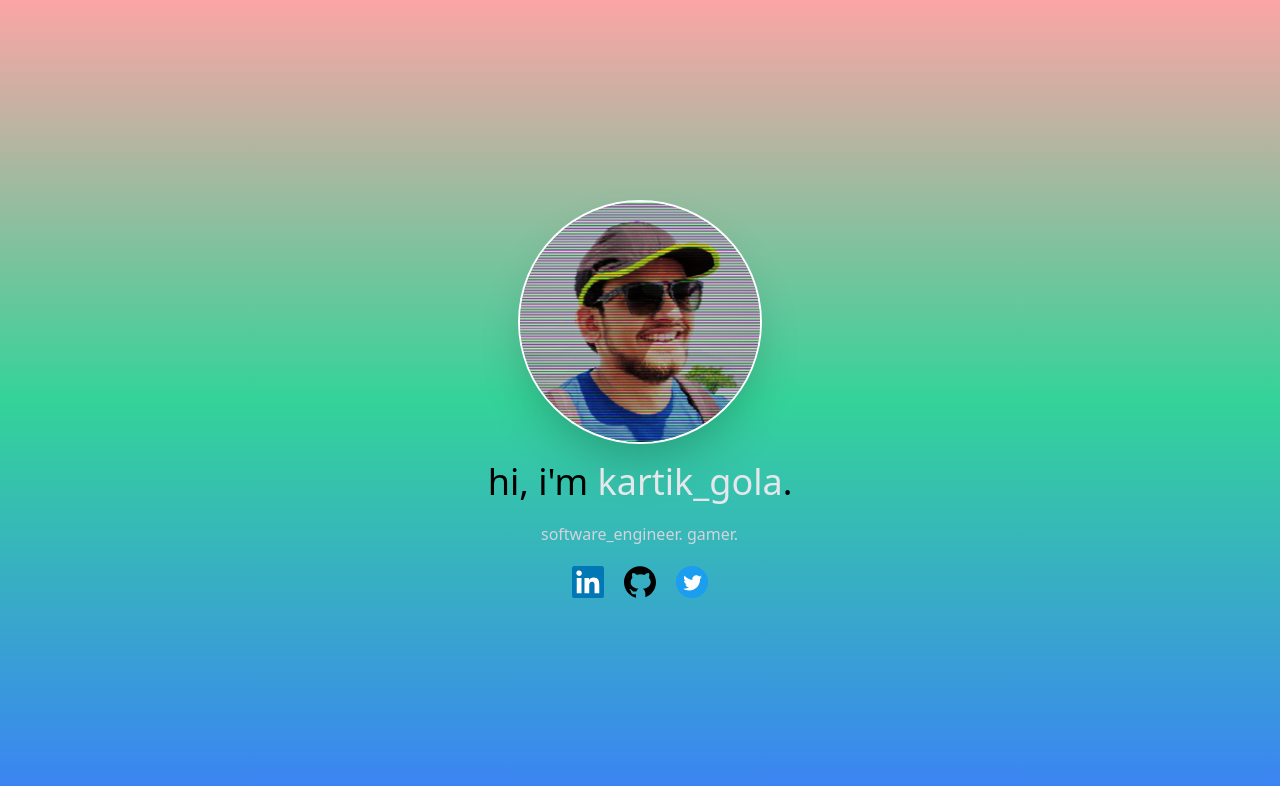
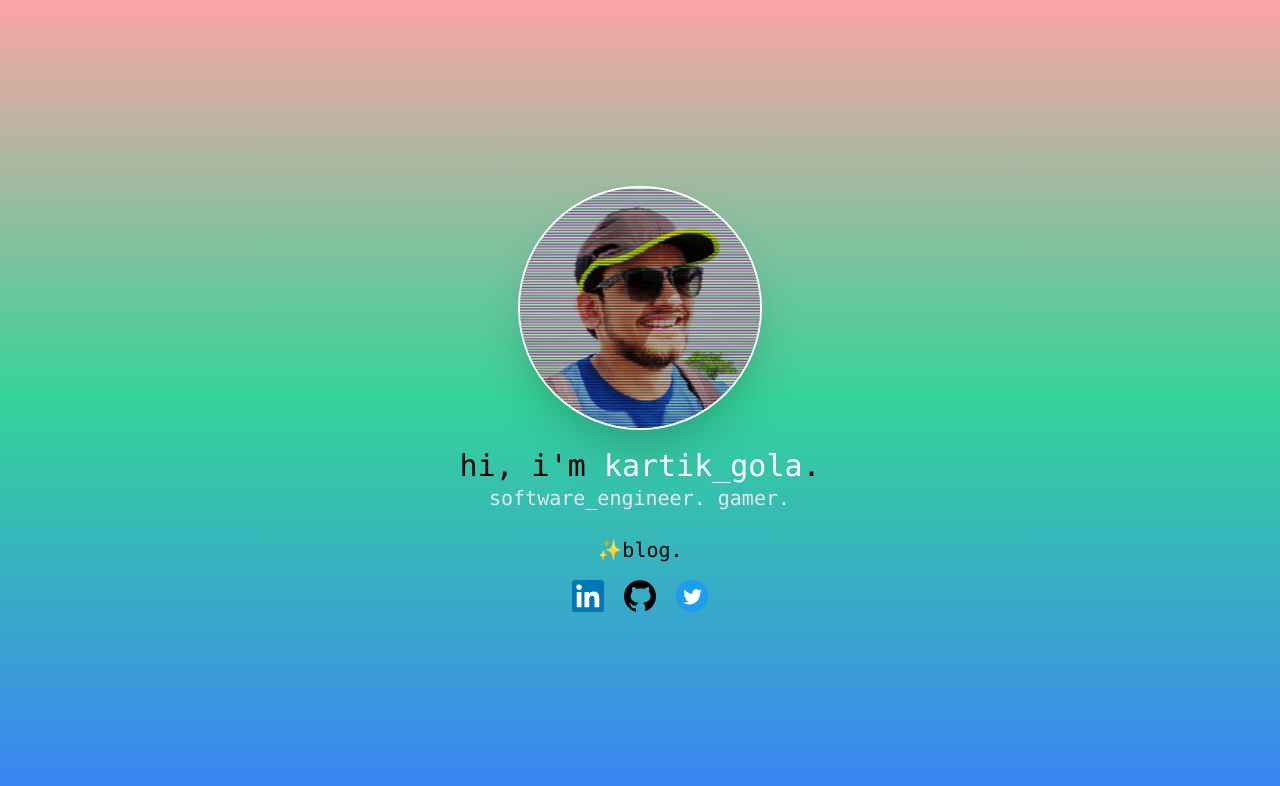
Before and after one commit to kartikgola/kartikgola.com, a Gatsby site: page / in a window 1280 px wide. Built offline with nearby package versions, Linux system fonts and the light colour scheme; Gatsby itself is replaced by a stand-in of ours.

Commit message:
Adding blog and emoji

```diff
--- a/src/components/Layout.jsx
+++ b/src/components/Layout.jsx
@@ -11,7 +11,7 @@ export default class Layout extends Component {
   render() {
     const { children } = this.props;
     return (
-      <div className="bg-gradient-to-b from-red-300 via-green-400 to-blue-500 mx-auto">
+      <div className="bg-gradient-to-b from-red-300 via-green-400 to-blue-500 mx-auto font-mono">
         <Helmet>
           <meta name="description" content={config.siteDescription} />
           <html lang="en" />
--- a/src/components/Nav.jsx
+++ b/src/components/Nav.jsx
@@ -5,17 +5,13 @@ export default class Nav extends Component {
     render() {
         const { config } = this.props;
         return (
-            <nav className="flex flex-wrap lg:space-x-10 justify-center">
-                <Link to="/" className="inline-flex">
-                    <img src={config.siteLogo} className="w-20" />
+            <nav className="text-xl mt-6 flex space-x-3">
+                <Link to="/blog">
+                    ✨<span className="hover:underline">blog</span>.
                 </Link>
-                <span className="inline-flex justify-end text-2xl font-medium lg:pt-2 space-x-4 lg:mt-6 sm:mt-4 h-full">
-                    <Link className="hover:underline" to="/recent">Recent</Link>
-                    <Link className="hover:underline" to="/posts">Posts</Link>
-                    <Link className="hover:underline" to="/code">Code</Link>
-                    <Link className="hover:underline" to="/random">Random</Link>
-                    <Link className="hover:underline" to="/about">About</Link>
-                </span>
+                {/*<Link to="/resume">*/}
+                {/*    📄<span className="hover:underline">resume</span>.*/}
+                {/*</Link>*/}
             </nav>
         );
     }
--- a/src/components/SocialLinks.jsx
+++ b/src/components/SocialLinks.jsx
@@ -6,10 +6,10 @@ export default class SocialLinks extends Component {
         const { config } = this.props;
         const { userLinks } = config;
         return (
-            <div className="flex justify-between space-x-5">
+            <div className="flex justify-between space-x-5 mt-4">
                 {
                     userLinks.map(linkInfo => (
-                        <OutboundLink key={linkInfo.label} href={linkInfo.url} target="_blank">
+                        <OutboundLink className="hover:scale-75" key={linkInfo.label} href={linkInfo.url} target="_blank">
                             <img src={linkInfo.path} className="w-8"/>
                         </OutboundLink>
                     ))
--- a/src/components/UserInfo.jsx
+++ b/src/components/UserInfo.jsx
@@ -1,18 +1,20 @@
 import React, { Component } from "react";
 import SocialLinks from "./SocialLinks";
 import "./UserInfo.css";
+import Nav from "./Nav";
 
 export default class UserInfo extends Component {
     render() {
         const { config } = this.props;
         return (
-            <div className="flex flex-col items-center space-y-5">
+            <div className="flex flex-col items-center">
                 <img src={config.siteProfilePicture} className="rounded-full ring-2 ring-white w-60 lg:w-50 shadow shadow-2xl"  alt="kartik_gola"/>
-                <div className="text-4xl mt-5">
-                    hi, i'm <span className="glitch text-gray-200" data-text="kartik_gola">kartik_gola</span>.
+                <div className="text-3xl mt-5">
+                    hi, i'm <span className="glitch text-white" data-text="kartik_gola">kartik_gola</span>.
                     <div className="glow">kartik_gola</div>
                 </div>
-                <div className="subtitle text-gray-300">software_engineer. gamer.</div>
+                <div className="subtitle text-xl text-gray-200">software_engineer. gamer.</div>
+                <Nav />
                 <SocialLinks config={config}/>
             </div>
         );
--- /dev/null
+++ b/src/pages/blog.jsx
@@ -0,0 +1,14 @@
+import React, { Component } from "react";
+import Layout from "../components/Layout";
+
+class Blog extends Component {
+    render() {
+        return (
+            <Layout>
+                <div className="text-white text-2xl flex flex-col items-center">🔨 Under Construction :3</div>
+            </Layout>
+        )
+    }
+}
+
+export default Blog;
--- a/src/templates/home.jsx
+++ b/src/templates/home.jsx
@@ -2,6 +2,7 @@ import React from "react";
 import { Helmet } from "react-helmet";
 
 import Layout from "../components/Layout";
+import Nav from "../components/Nav";
 import config from "../../site-config";
 import UserInfo from "../components/UserInfo";
 
--- a/tailwind.config.js
+++ b/tailwind.config.js
@@ -2,7 +2,7 @@ module.exports = {
   purge: ['./src/**/*.{js,jsx,ts,tsx}'],
   darkMode: false, // or 'media' or 'class'
   theme: {
-    extend: {},
+    extend: {}
   },
   variants: {
     extend: {},
```
